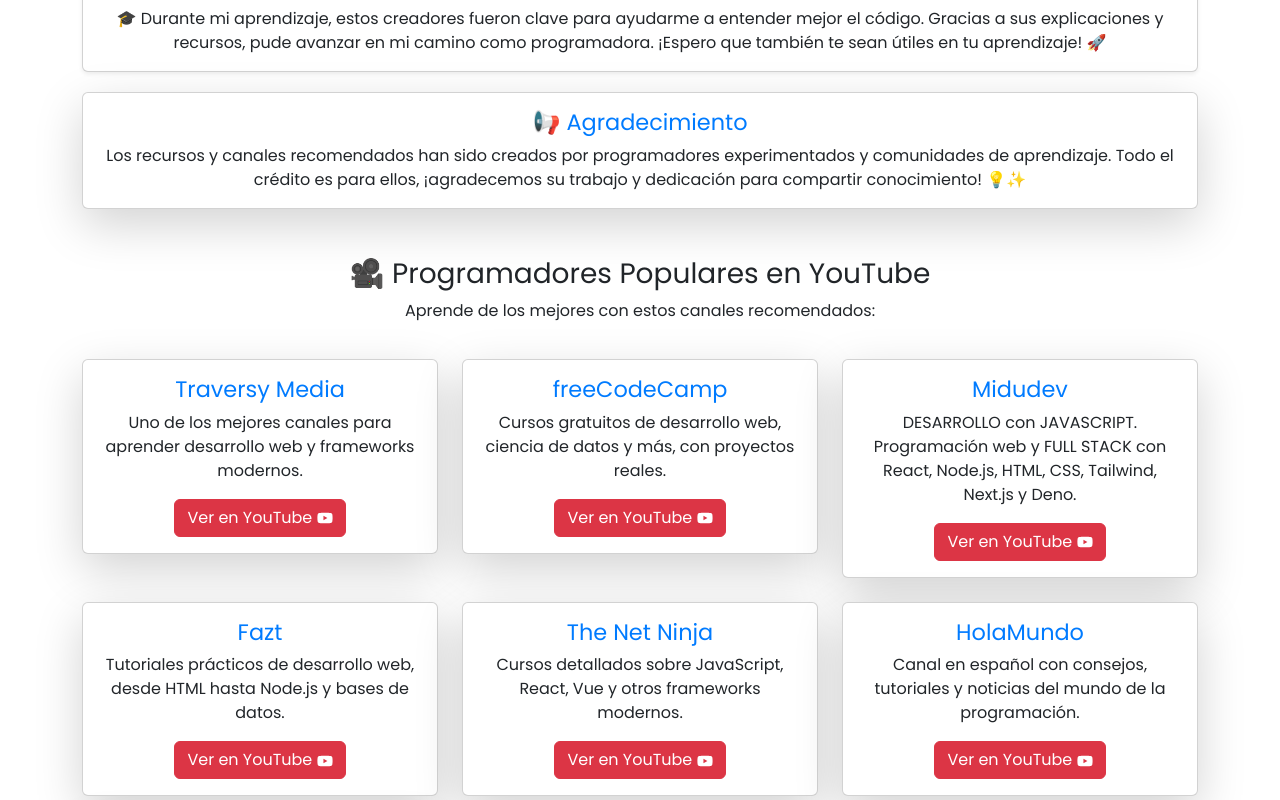
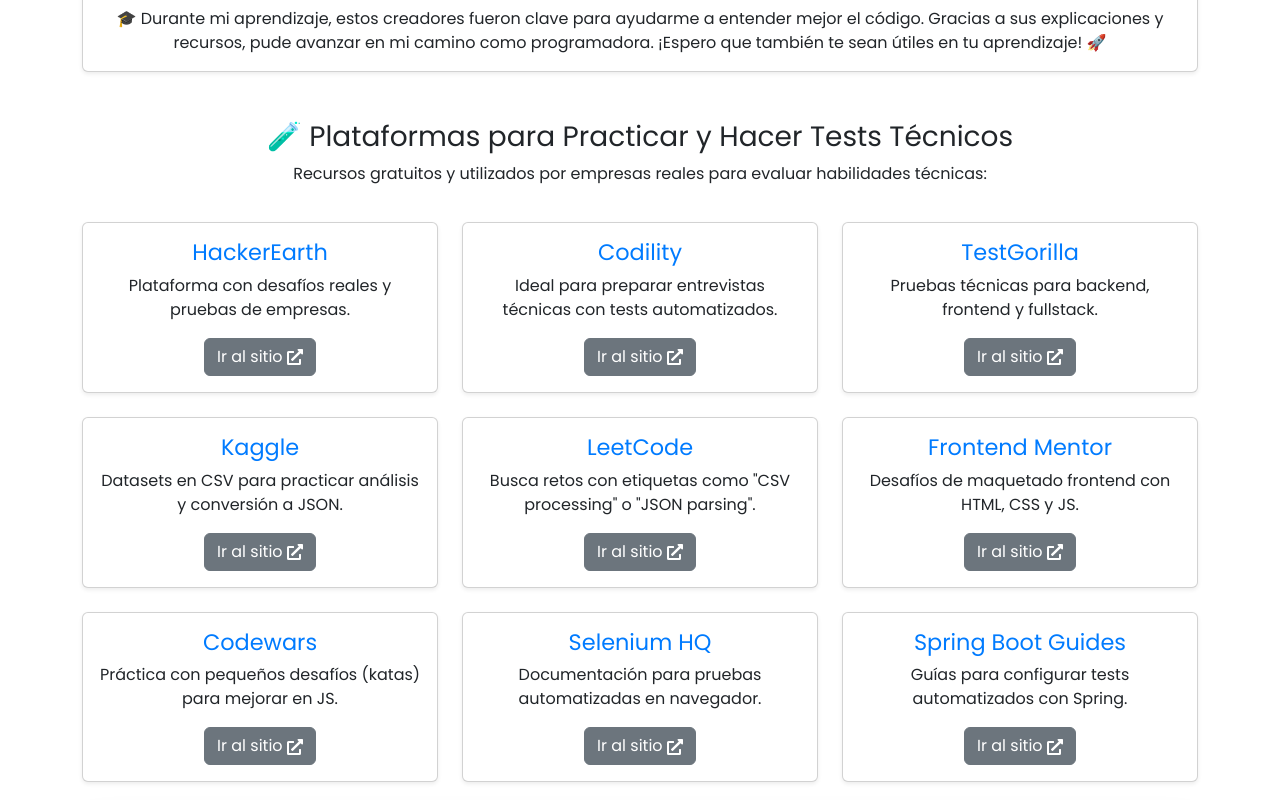
Before and after one commit to vanehit/Conecta-Jr, a React (Vite) app: page /consejos in a window 1280 px wide. Shown: the part 1760-2560 px from the top of the page. Built offline with nearby package versions, Linux system fonts and the light colour scheme.

Commit message:
subiendo mas consejos

```diff
--- a/src/Pages/Consejos.jsx
+++ b/src/Pages/Consejos.jsx
@@ -133,6 +133,124 @@
         </Col>
       </Row>
 
+      <Row className="mt-5">
+        <Col>
+          <h3 className="text-center">🧪 Plataformas para Practicar y Hacer Tests Técnicos</h3>
+          <p className="text-center">Recursos gratuitos y utilizados por empresas reales para evaluar habilidades técnicas:</p>
+        </Col>
+      </Row>
+
+      <Row className="text-center">
+        <Col md={4} className="mb-4">
+          <Card className="shadow-sm">
+            <Card.Body>
+              <Card.Title>HackerEarth</Card.Title>
+              <Card.Text>Plataforma con desafíos reales y pruebas de empresas.</Card.Text>
+              <Button variant="secondary" href="https://www.hackerearth.com" target="_blank">
+                Ir al sitio <FaExternalLinkAlt />
+              </Button>
+            </Card.Body>
+          </Card>
+        </Col>
+
+        <Col md={4} className="mb-4">
+          <Card className="shadow-sm">
+            <Card.Body>
+              <Card.Title>Codility</Card.Title>
+              <Card.Text>Ideal para preparar entrevistas técnicas con tests automatizados.</Card.Text>
+              <Button variant="secondary" href="https://www.codility.com" target="_blank">
+                Ir al sitio <FaExternalLinkAlt />
+              </Button>
+            </Card.Body>
+          </Card>
+        </Col>
+
+        <Col md={4} className="mb-4">
+          <Card className="shadow-sm">
+            <Card.Body>
+              <Card.Title>TestGorilla</Card.Title>
+              <Card.Text>Pruebas técnicas para backend, frontend y fullstack.</Card.Text>
+              <Button variant="secondary" href="https://www.testgorilla.com" target="_blank">
+                Ir al sitio <FaExternalLinkAlt />
+              </Button>
+            </Card.Body>
+          </Card>
+        </Col>
+
+        <Col md={4} className="mb-4">
+          <Card className="shadow-sm">
+            <Card.Body>
+              <Card.Title>Kaggle</Card.Title>
+              <Card.Text>Datasets en CSV para practicar análisis y conversión a JSON.</Card.Text>
+              <Button variant="secondary" href="https://www.kaggle.com" target="_blank">
+                Ir al sitio <FaExternalLinkAlt />
+              </Button>
+            </Card.Body>
+          </Card>
+        </Col>
+
+        <Col md={4} className="mb-4">
+          <Card className="shadow-sm">
+            <Card.Body>
+              <Card.Title>LeetCode</Card.Title>
+              <Card.Text>Busca retos con etiquetas como "CSV processing" o "JSON parsing".</Card.Text>
+              <Button variant="secondary" href="https://leetcode.com" target="_blank">
+                Ir al sitio <FaExternalLinkAlt />
+              </Button>
+            </Card.Body>
+          </Card>
+        </Col>
+
+        <Col md={4} className="mb-4">
+          <Card className="shadow-sm">
+            <Card.Body>
+              <Card.Title>Frontend Mentor</Card.Title>
+              <Card.Text>Desafíos de maquetado frontend con HTML, CSS y JS.</Card.Text>
+              <Button variant="secondary" href="https://www.frontendmentor.io" target="_blank">
+                Ir al sitio <FaExternalLinkAlt />
+              </Button>
+            </Card.Body>
+          </Card>
+        </Col>
+
+      <Col md={4} className="mb-4">
+        <Card className="shadow-sm">
+          <Card.Body>
+            <Card.Title>Codewars</Card.Title>
+            <Card.Text>Práctica con pequeños desafíos (katas) para mejorar en JS.</Card.Text>
+            <Button variant="secondary" href="https://www.codewars.com" target="_blank">
+              Ir al sitio <FaExternalLinkAlt />
+            </Button>
+          </Card.Body>
+        </Card>
+      </Col>
+
+      <Col md={4} className="mb-4">
+        <Card className="shadow-sm">
+          <Card.Body>
+            <Card.Title>Selenium HQ</Card.Title>
+            <Card.Text>Documentación para pruebas automatizadas en navegador.</Card.Text>
+            <Button variant="secondary" href="https://www.selenium.dev" target="_blank">
+              Ir al sitio <FaExternalLinkAlt />
+            </Button>
+          </Card.Body>
+        </Card>
+      </Col>
+
+      <Col md={4} className="mb-4">
+        <Card className="shadow-sm">
+          <Card.Body>
+            <Card.Title>Spring Boot Guides</Card.Title>
+            <Card.Text>Guías para configurar tests automatizados con Spring.</Card.Text>
+            <Button variant="secondary" href="https://spring.io/guides" target="_blank">
+              Ir al sitio <FaExternalLinkAlt />
+            </Button>
+          </Card.Body>
+        </Card>
+      </Col>
+    </Row>
+
+
 
         {/* Sección de Youtubers Populares */}
         <Col md={12} className="mb-4">
```
Lines whose indentation alone changed are shown as unchanged.
